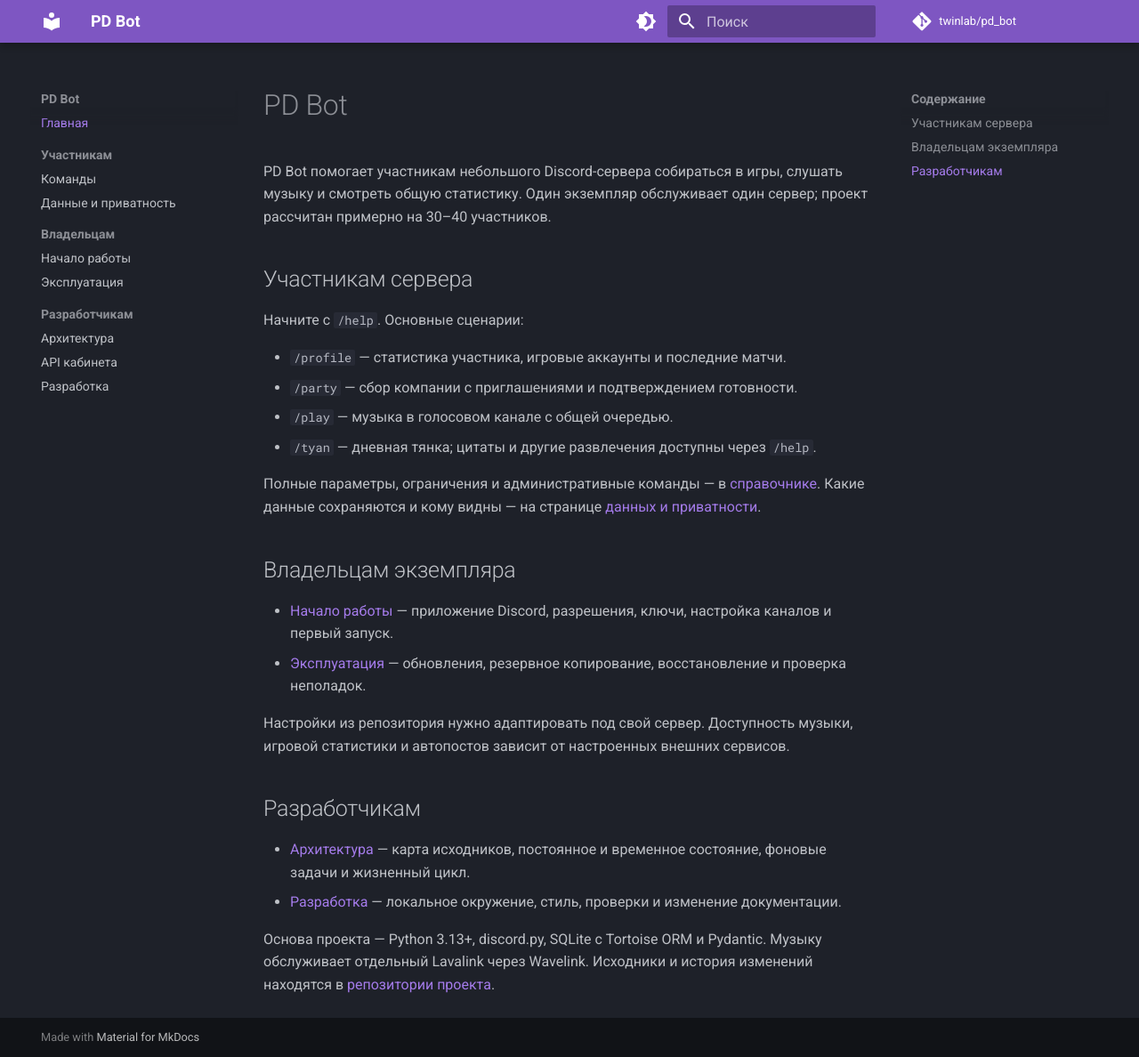
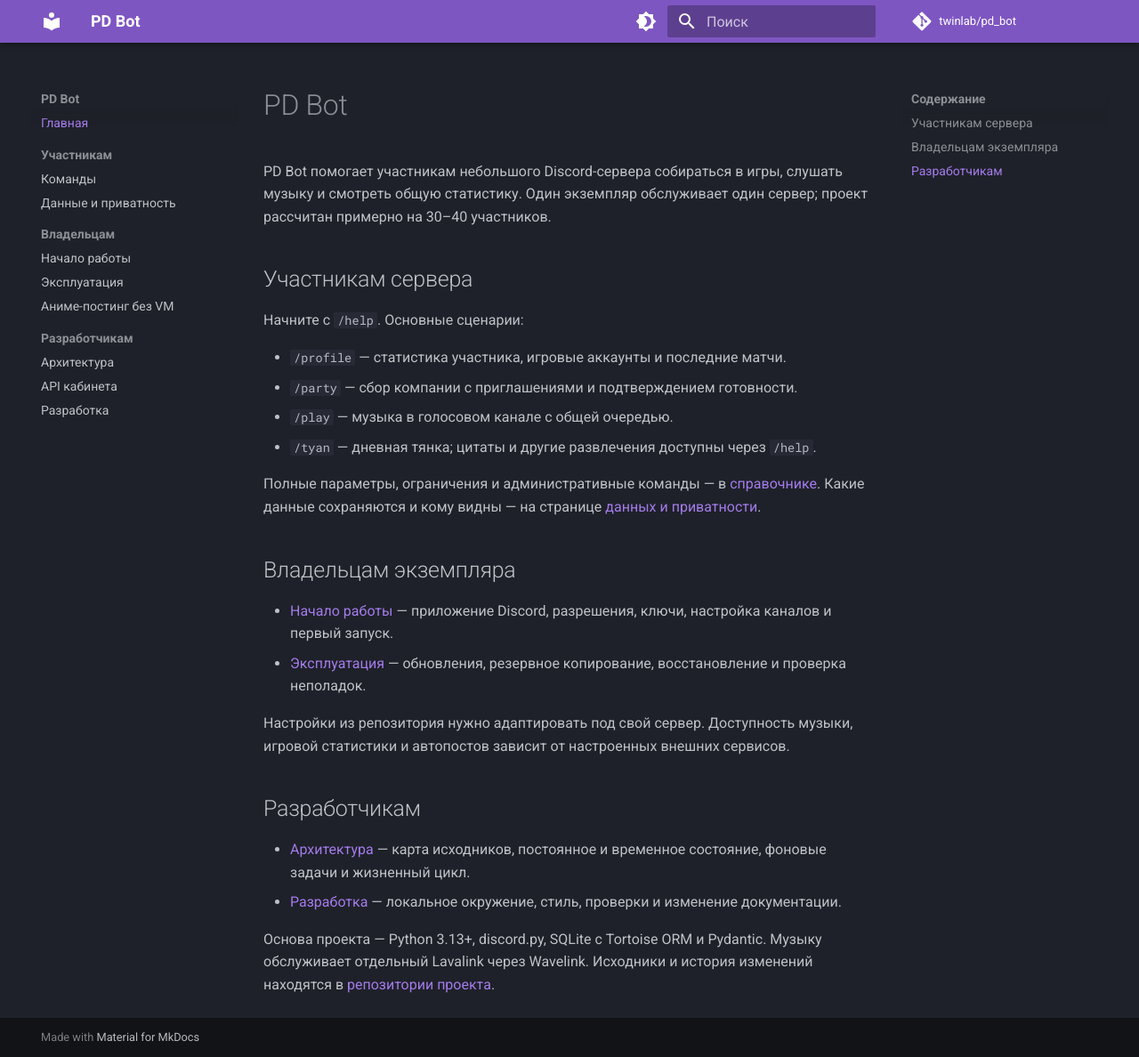
Before and after one commit to Twinlab/pd_bot, an MkDocs documentation site: the page built from docs/index.md, in a window 1280 px wide and 1188 px high. Shown: the whole window at 89% size. Built offline with MkDocs 1.6.1 and Material for MkDocs 9.7.7, drawn with Linux system fonts in a browser that asks for light colours; comment, search, counter and statistics services are not loaded.

Commit message:
Add anime webhook guide to documentation navigation

```diff
--- a/mkdocs.yml
+++ b/mkdocs.yml
@@ -68,6 +68,7 @@
   - Владельцам:
       - Начало работы: getting-started.md
       - Эксплуатация: deployment.md
+      - Аниме-постинг без VM: anime-webhook.md
   - Разработчикам:
       - Архитектура: architecture.md
       - API кабинета: portal-api.md
```
